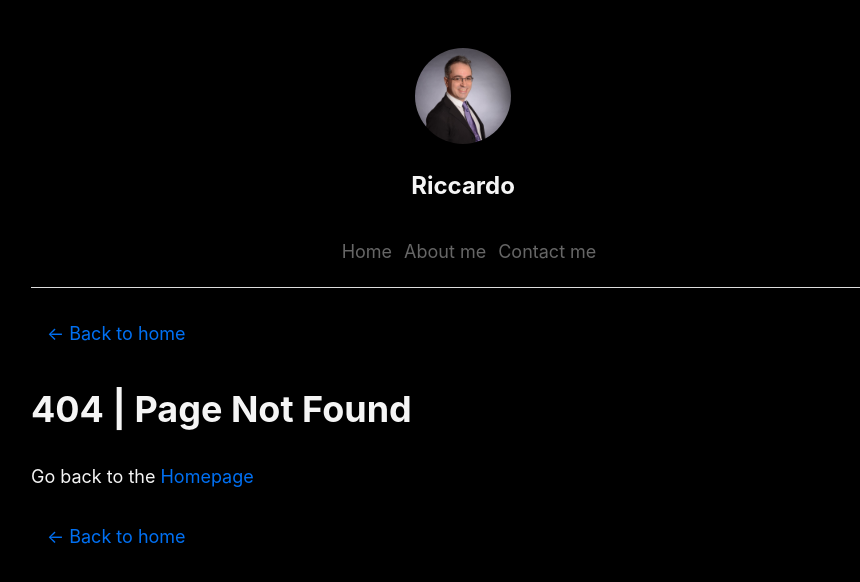
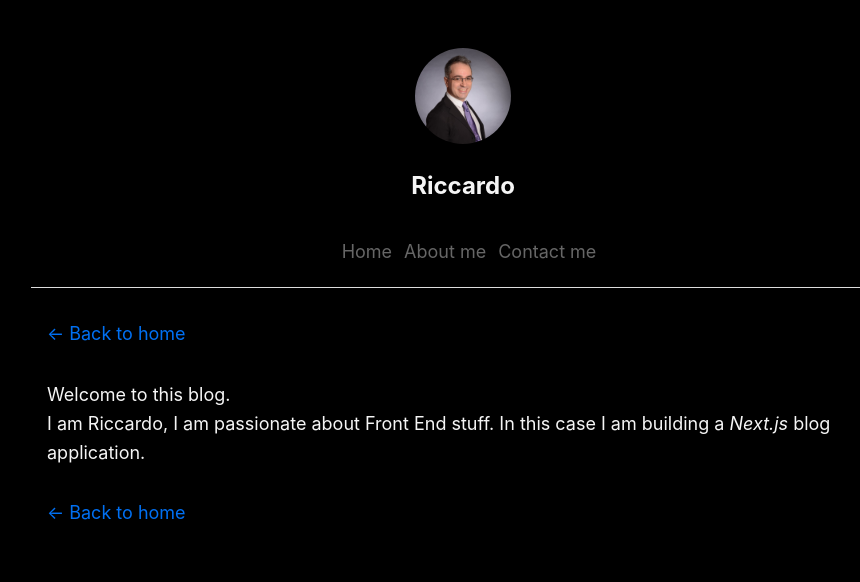
Before and after one commit to Riccardo-Andreatta/nextjs-blog-ts, a Next.js app: page /aboutMe in a window 1280 px wide. Before the commit this address had no page. Shown: the top 582 px of the page, without its empty margins (177-1037 px from the left). Built offline with nearby package versions, Linux system fonts and the light colour scheme.

Commit message:
about me page component

```diff
--- /dev/null
+++ b/pages/aboutMe.tsx
@@ -0,0 +1,41 @@
+import Head from 'next/head';
+import Link from 'next/link';
+import { GetStaticPaths, GetStaticProps } from 'next';
+import Layout, { siteTitle } from '../components/layout';
+import utilStyles from '../styles/utils.module.css';
+
+export default function AboutMe() {
+    return (
+        <Layout>
+            <Head>
+                <title>{siteTitle}</title>
+                <meta name="google" content="nositelinkssearchbox" key="sitelinks" />
+                <meta name="google" content="notranslate" key="notranslate" />
+            </Head>
+
+            <section className={utilStyles.pagePadding}>
+                <p>
+                    Welcome to this blog.<br />
+                    I am Riccardo, I am passionate about Front End stuff.
+                    In this case I am building a <em>Next.js</em> blog application.
+                </p>
+            </section>
+        </Layout>
+    );
+}
+
+// export const getStaticPaths: GetStaticPaths = () => {
+//     return {
+//         paths: ['about-me'],
+//         fallback: 'blocking'
+//     };
+// }
+
+// export const getStaticProps: GetStaticProps = ({ paths }) => {
+//     return {
+//         props: {
+//             paths
+//         },
+//         revalidate: 86400
+//     };
+// }
```
